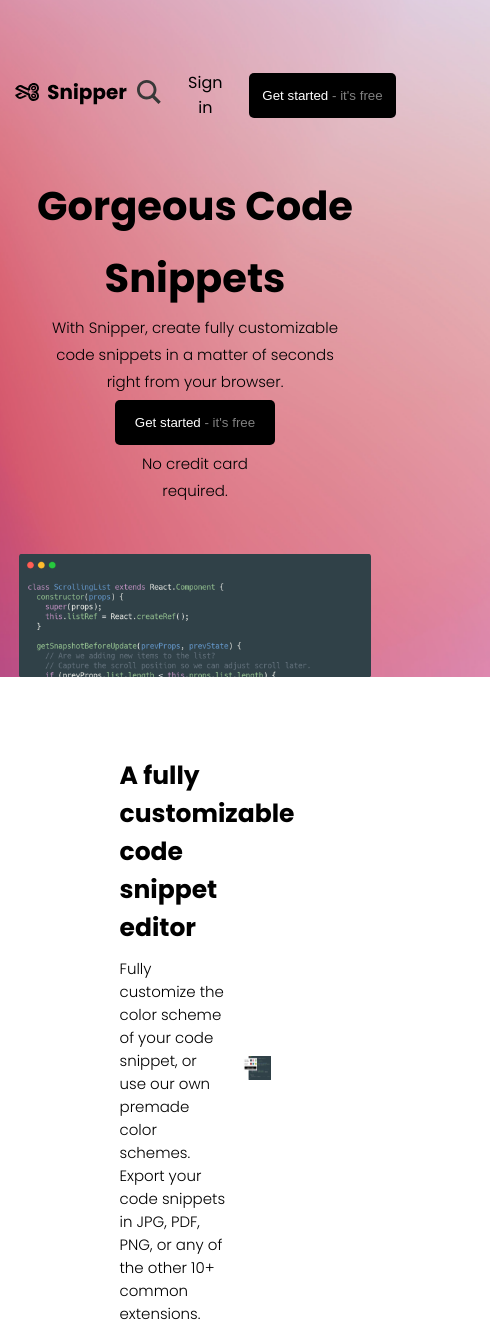
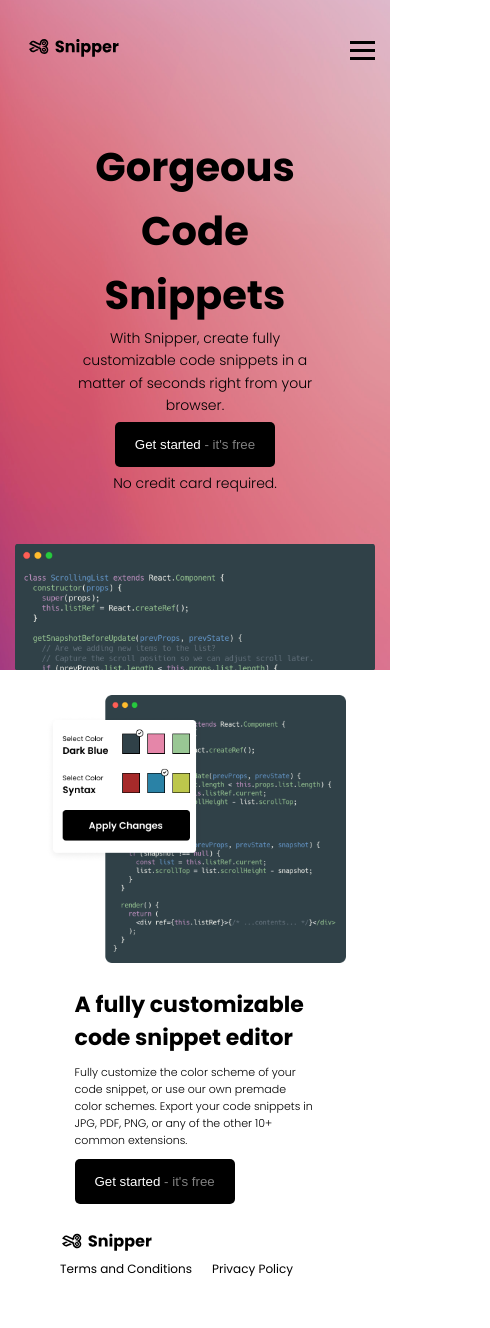
Before and after one commit to Josepascal/snippet-template-challenge, a plain HTML site: page index.html in a window 390 px wide. Shown: the top 1328 px of the page, 490 px wide, since content can reach past the window. Drawn offline with Linux system fonts and the light colour scheme.

Commit message:
make website responsive and finish project

```diff
--- /dev/null
+++ b/app.js
@@ -0,0 +1,12 @@
+const hamburger = document.querySelector(".hamburger");
+const navMenu = document.querySelector(".nav-right");
+
+hamburger.addEventListener("click", () => {
+  hamburger.classList.toggle("active");
+  navMenu.classList.toggle("active");
+});
+
+document.querySelectorAll(".nav-item").forEach(n => n.addEventListener("click", () => {
+  hamburger.classList.remove("active");
+  navMenu.classList.remove("active");
+}))
--- a/index.html
+++ b/index.html
@@ -17,11 +17,16 @@
           <span><img src="/Assets/Logo.svg" alt="logo"></span>
         </div>
         <div class="nav-right">
-          <span class="nav-item"><img src="/Assets/Search Icon.svg" alt="search-icon"></span>
-          <p class="nav-item">Sign in</p>
-          <button class="btn nav-item">
+          <!-- <span class="nav-item"></span>--> <a class="nav-item" href="#"><img src="/Assets/Search Icon.svg" alt="search-icon"></a>
+          <!-- <span><p class="nav-item">Sign in</p></span>--> <a class="nav-item" href="#">Sign in</a>
+          <span><button class="btn nav-item">
             Get started<span class="free-text"> - it's free</span>
-          </button>
+          </button></span>
+        </div>
+        <div class="hamburger">
+          <span class="bar"></span>
+          <span class="bar"></span>
+          <span class="bar"></span>
         </div>
       </nav>
 
@@ -72,5 +77,7 @@
       </div>
     </footer>
   </div>
+
+  <script src="/app.js"></script>
 </body>
 </html>
--- a/style.css
+++ b/style.css
@@ -15,7 +15,7 @@ body {
   align-items: center;
   flex-direction: column;
 }
-/* Headder */
+/* Headder and Navbar */
 .header {
   background-image: url(/Assets/Background.png);
   background-repeat: no-repeat;
@@ -27,6 +27,7 @@ body {
   justify-content: space-between;
   align-items: center;
   width: 100%;
+  min-height: 70px;
 }
 
 .logo {
@@ -41,6 +42,23 @@ body {
 
 .nav-item {
   margin: 0 10px;
+  text-decoration: none;
+  color: #000;
+}
+
+.hamburger {
+  display: none;
+  cursor: pointer;
+}
+
+.bar {
+  display: block;
+  width: 25px;
+  height: 3px;
+  margin: 5px auto;
+  -webkit-transition: all 0.3s ease-in-out;
+  transition: all 0.3s ease-in-out;
+  background-color: #000;
 }
 
 .btn .free-text {
@@ -60,7 +78,6 @@ body {
 .btn:hover {
   background-color: rgb(49, 49, 49);
 }
-
 
 /* Header content */
 .header-content {
@@ -163,3 +180,164 @@ body {
 .footer-text p {
   margin: 0 10px;
 }
+
+/* Media Queries */
+
+/* Tablets */
+@media only screen and (max-width: 991px) {
+  /* Headder */
+  .header {
+    padding: 30px 30px 0 30px;
+  }
+
+  /* Logo */
+  .logo img {
+    width: 90px;
+  }
+
+  /* Header content */
+  .header-content {
+    width: 100%;
+  }
+
+  .header-content p {
+    font-size: 14px;
+  }
+
+  .header-content .main-text {
+    padding: 0;
+  }
+
+  .header-text {
+    line-height: 1.6;
+    width: 70%;
+  }
+
+  .header-content img {
+    width: 90%;
+    height: 100%;
+  }
+
+  .header-img {
+    width: 100%;
+  }
+
+  /* Customizable section */
+  .customizable {
+    flex-direction: column-reverse;
+    padding: 50px 50px;
+    width: 90%;
+  }
+
+  .customizable-text {
+    width: 80%;
+  }
+
+  .customizable-text p {
+    font-weight: 300;
+    font-size: 12.5px;
+  }
+
+  .customizable-img {
+    justify-content: center;
+    margin-bottom: 25px;
+  }
+
+  .customizable-img img {
+    width: 50%;
+  }
+
+  /* Footer */
+  .footer-text {
+    font-weight: normal;
+    font-size: 12px;
+  }
+}
+
+/* Mobile */
+@media only screen and (max-width: 767px) {
+  /* Headder */
+  .header {
+    padding: 15px 15px 0 15px;
+  }
+
+  /* Header content */
+  .header-content p {
+    font-size: 14px;
+    width: 100%;
+  }
+
+  .header-text p {
+    padding: 0;
+  }
+
+  .header-content img {
+    width: 100%;
+    height: 100%;
+  }
+
+  /* Navbar */
+  .hamburger {
+    display: block;
+  }
+
+  .hamburger.active .bar:nth-child(2){
+    opacity: 0;
+  }
+  .hamburger.active .bar:nth-child(1){
+    transform: translateY(8px) rotate(45deg);
+  }
+  .hamburger.active .bar:nth-child(3){
+    transform: translateY(-8px) rotate(-45deg);
+  }
+
+  .nav-right {
+    position: fixed;
+    left: -100%;
+    top: 70px;
+    gap: 0;
+    flex-direction: column;
+    background: url(./Assets/Background.png);
+    background-repeat: no-repeat;
+    width: 100%;
+    border-radius: 10px;
+    text-align: center;
+    transition: 0.3s;
+  }
+
+  .nav-item {
+    margin: 16px 0;
+  }
+
+  .nav-right.active {
+    left: 0;
+    padding-right: 0;
+  }
+
+  /* Customizable section */
+  .customizable {
+    padding: 25px 25px;
+    width: 90%;
+  }
+
+  .customizable-img img {
+    width: 100%;
+  }
+
+  .customizable-text h2 {
+    font-size: 22px;
+  }
+
+  .customizable-text p {
+    font-weight: 300;
+    font-size: 11px;
+  }
+
+  /* Footer */
+  .footer {
+    justify-content: center;
+    align-items: flex-start;
+    flex-direction: column;
+    padding: 0 50px 40px 50px;
+  }
+}
```
Also changed, not shown: 1 other file.
